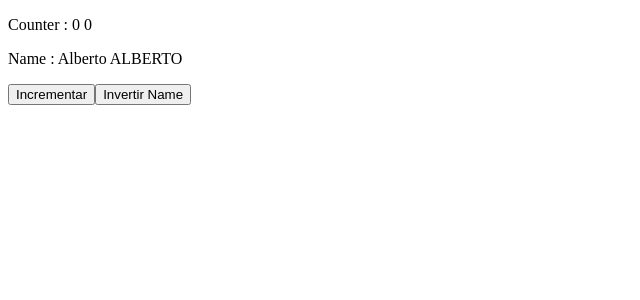
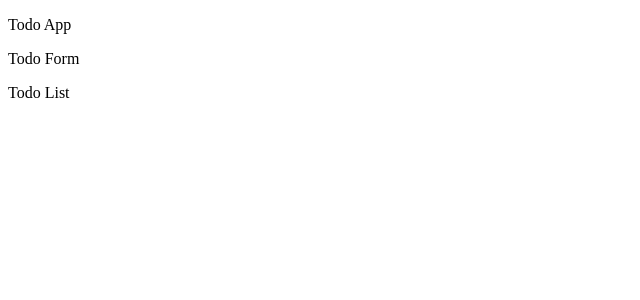
Before and after one commit to albertomozo/VUE-03-Tableros-pinia, a Vue app: page / in a window 1280 px wide. Shown: the top 300 px of the page, without its empty margins (0-640 px from the left). Built offline with nearby package versions, Linux system fonts and the light colour scheme.

Commit message:
Todo01 - Creación estructura componentes

```diff
--- a/src/App.vue
+++ b/src/App.vue
@@ -1,7 +1,7 @@
 <script setup>
-  import Counter from  "./components/Counter.vue"
+  import TodoApp from  "./components/TodoApp.vue"
 </script>
 
 <template>
-  <Counter />
+  <TodoApp />
 </template>
--- /dev/null
+++ b/src/components/TodoApp.vue
@@ -0,0 +1,10 @@
+<script setup>
+    import TodoForm from "./TodoForm.vue";
+    import TodoList from "./TodoList.vue";
+</script>
+
+<template>
+    <p>Todo App</p>
+    <TodoForm />
+    <TodoList />
+</template>
--- /dev/null
+++ b/src/components/TodoForm.vue
@@ -0,0 +1,6 @@
+<script setup>
+</script>
+
+<template>
+    <p>Todo Form</p>
+</template>
--- /dev/null
+++ b/src/components/TodoList.vue
@@ -0,0 +1,6 @@
+<script setup>
+</script>
+
+<template>
+    <p>Todo List</p>
+</template>
--- a/src/stores/counter.js
+++ b/src/stores/counter.js
@@ -20,6 +20,8 @@ export const UseCounter = defineStore("counter", ()=>{
 
   return {count,name,increment,reverseName, double, nameUpper}
 })
+
+
 
 // regla  const comenzar con UseNombre
 /* export const UseCounter = defineStore ("Counter", {
```
